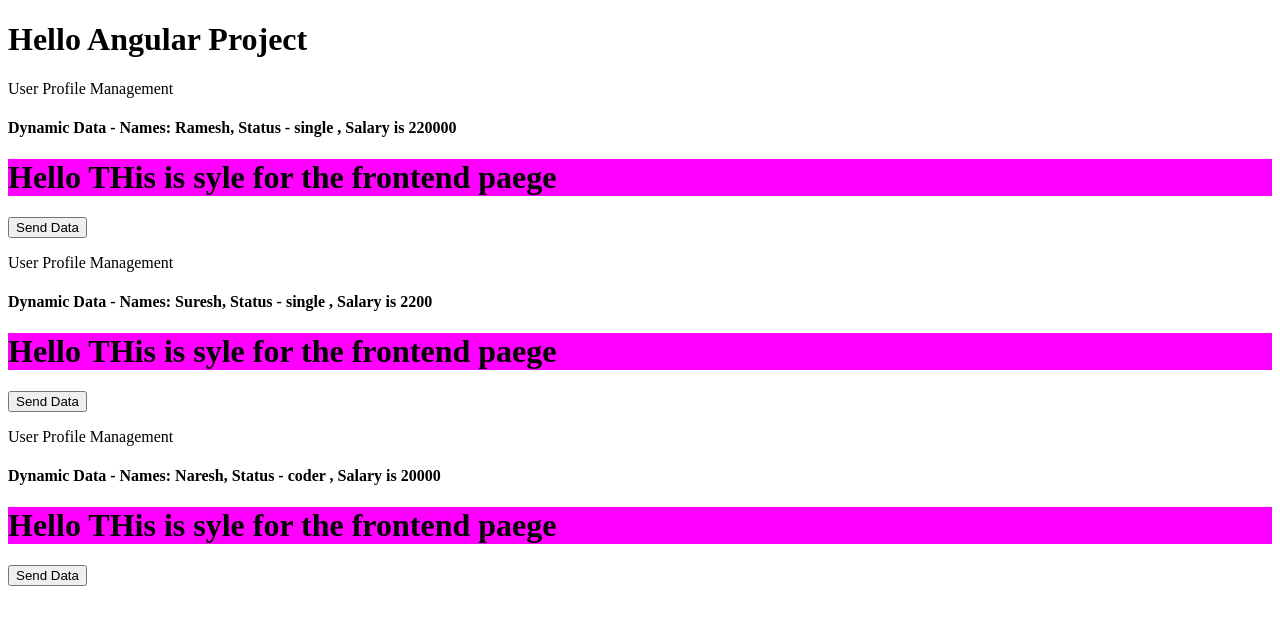
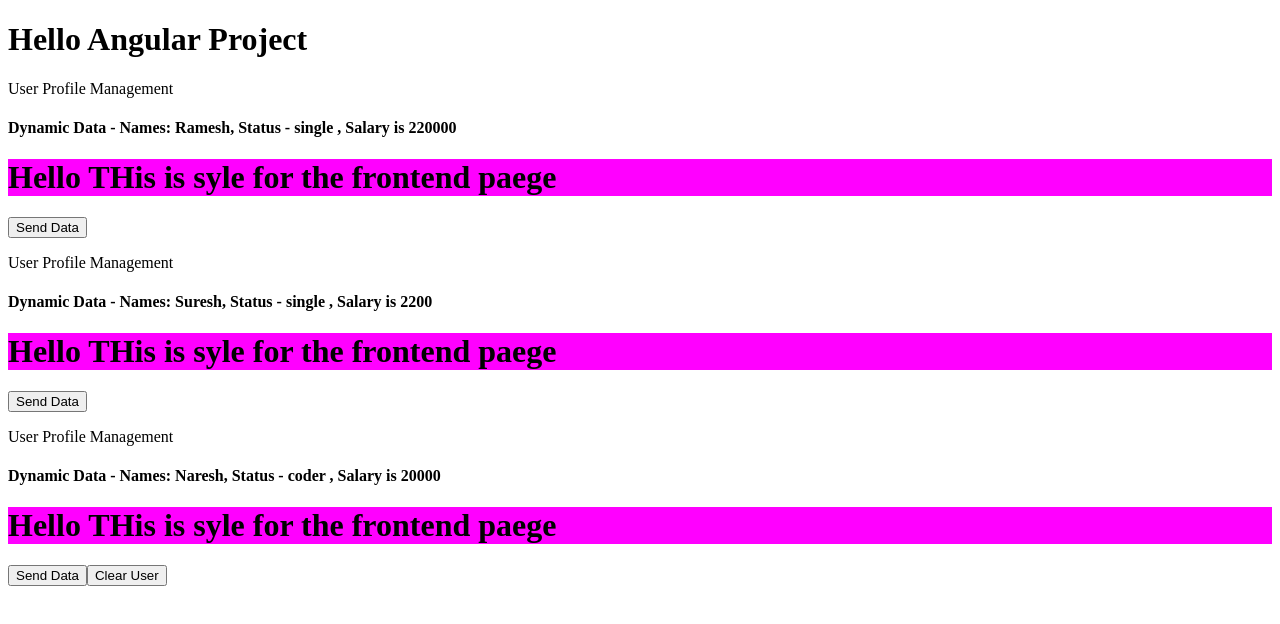
Before and after one commit to krishna0diggi/Codepen-Clone-Angular, an Angular app: page / in a window 1280 px wide. Shown: the top 624 px of the page. Built offline with nearby package versions, Linux system fonts and the light colour scheme.

Commit message:
readme-added

```diff
--- a/src/app/app.component.html
+++ b/src/app/app.component.html
@@ -10,4 +10,6 @@
     [salary]="user.salary"
     (myEvent)="receivedData($event)"
     ></app-user-profile>
+
+    <button (click)="clear()">Clear User</button>
 </div>
--- a/src/app/app.component.ts
+++ b/src/app/app.component.ts
@@ -28,4 +28,8 @@
     console.log("Currne sakary of the user", userIndex)
     console.log("This is the new salary for the name:")
   }
+
+  clear() {
+    this.users = []
+  }
 }
--- a/src/app/components/user-profile/user-profile.component.ts
+++ b/src/app/components/user-profile/user-profile.component.ts
@@ -1,5 +1,5 @@
 import { CommonModule } from '@angular/common';
-import { booleanAttribute, Component, EventEmitter, Input, numberAttribute, Output } from '@angular/core';
+import { booleanAttribute, Component, EventEmitter, Input, numberAttribute, OnChanges, OnDestroy, OnInit, Output, SimpleChange, SimpleChanges } from '@angular/core';
 import { FormsModule } from '@angular/forms';
 import { HighlightDirective } from '../../directives/highlight.directive';
 
@@ -17,7 +17,8 @@
   templateUrl: './user-profile.component.html',
   styleUrl: './user-profile.component.css'
 })
-export class UserProfileComponent {
+export class UserProfileComponent  implements OnInit, OnDestroy, OnChanges{
+
 
   @Input({alias: "userName"}) name=""
   @Input({transform: booleanAttribute}) isSingle:boolean;
@@ -28,6 +29,47 @@
   sendData(){
     this.myEvent.emit({name: this.name, newSalary:25000})
   }
+
+   /**
+   * This is the constructor.
+   * It runs when the component is created and logs the name.
+   */
+  constructor() {
+    console.log("Constructor called", this.name)
+  }
+
+
+   /**
+   * This method runs when any input properties change.
+   * It shows a message in the console with the changes.
+   *
+   * @param changes - This tells us what properties changed.
+   */
+  ngOnChanges(changes: SimpleChanges): void {
+    // throw new Error('Method not implemented.');
+    console.log("ngOnChanges is called")
+  }
+
+   /**
+   * This method runs when the component is fully set up.
+   * It’s a good place to do any setup tasks and logs a message with the name.
+   */
+  ngOnInit(): void {
+    console.log("ngOnInit called", this.name)
+  }
+
+   /**
+   * This method runs just before the component is removed from the screen.
+   * Use this to clean up things, like stopping services.
+   * It logs a message when the component is being destroyed.
+   */
+
+  ngOnDestroy() {
+    console.log("Component destroy")
+  }
+
+
+
 
 
 
```
